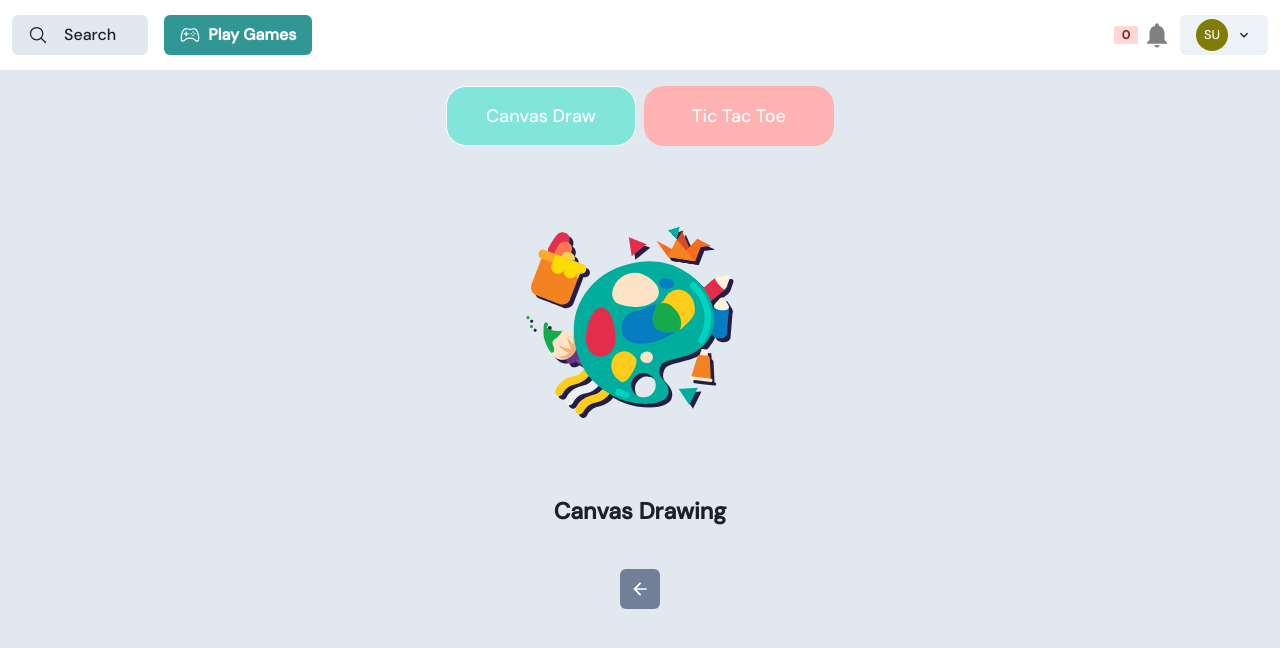
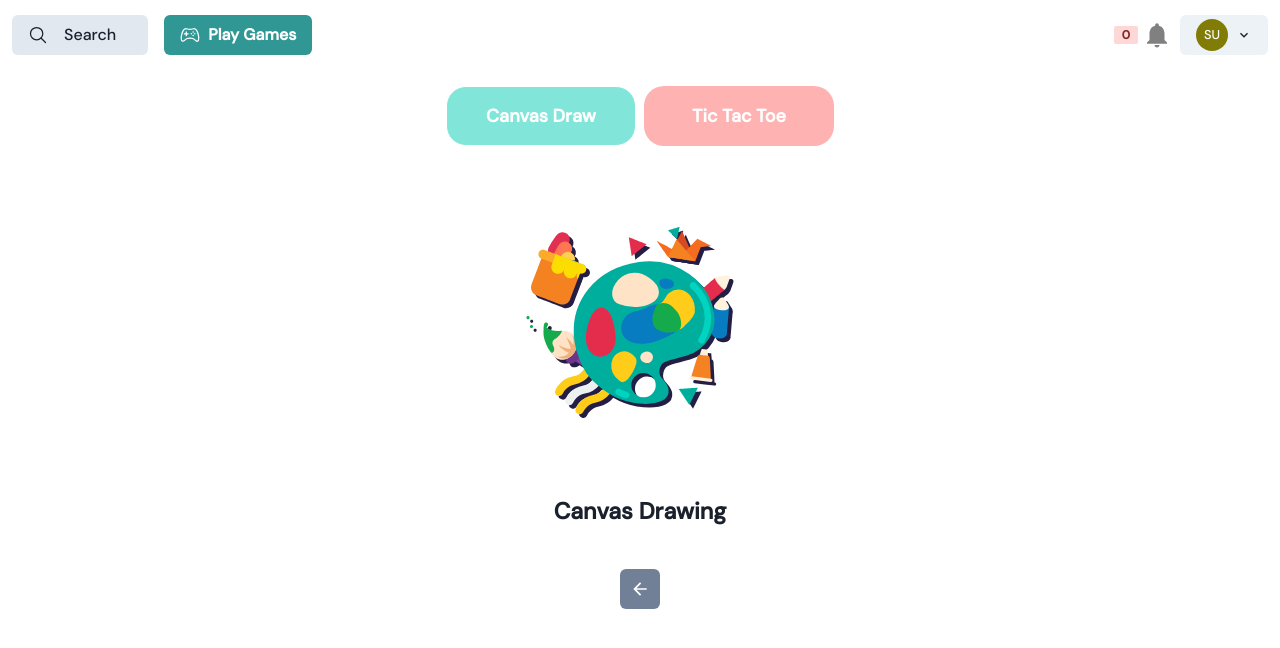
Before and after one commit to thutasann/mern-chat, a React (Create React App) app in the folder frontend/: page /games in a window 1280 px wide. Shown: the top 648 px of the page. Built offline with nearby package versions, Linux system fonts and the light colour scheme; sample sign-in values are in the browser's storage.

Commit message:
uifix: games page

```diff
--- a/frontend/src/pages/games.tsx
+++ b/frontend/src/pages/games.tsx
@@ -52,7 +52,7 @@ const GamePage: React.FC = () => {
 
 			<div className="gameWrapper">
 				<Box
-					bg="gray.200"
+					bg="white"
 					height="100vh"
 				>
 					{/* Game Type Buttons */}
--- a/frontend/src/styles/atom.css
+++ b/frontend/src/styles/atom.css
@@ -3,6 +3,7 @@
 	color: white;
 	font-size: 18px;
 	cursor: pointer;
+	font-weight: 600;
 }
 
 .gameTypeBtn:hover {
```
Also changed, not shown: 1 other file (tests, documents, lock files or other folders).
